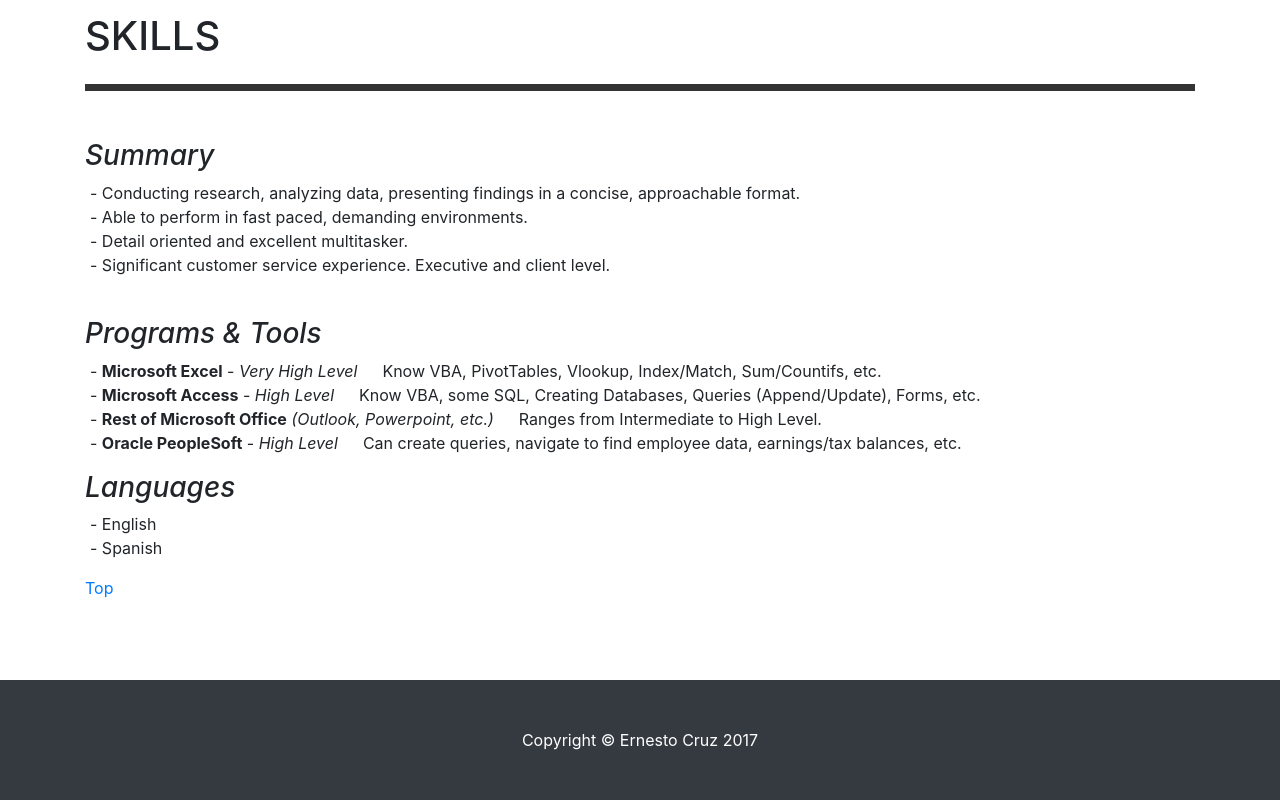
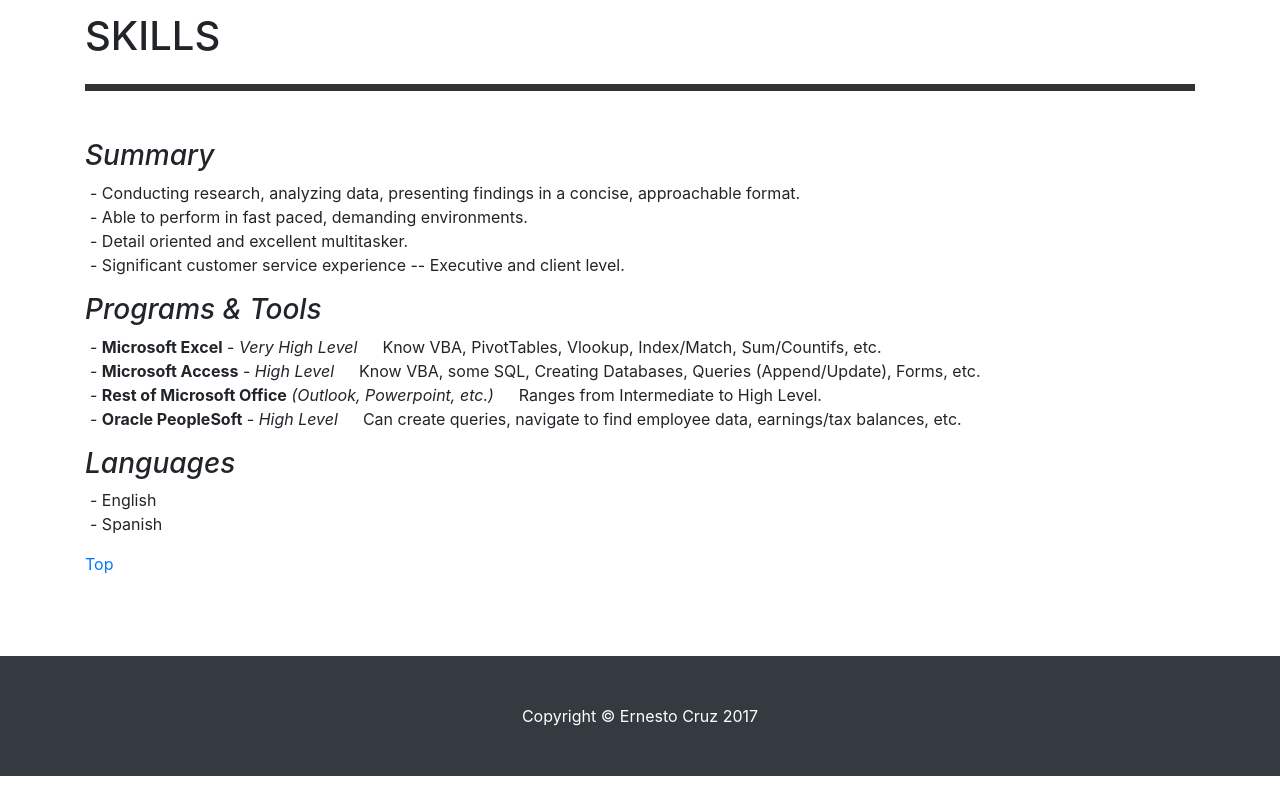
Before and after one commit to ernie932/ernie932.github.io, a website: page resume.html in a window 1280 px wide. Shown: the part 1860-2660 px from the top of the page. After the commit the page ends 2636 px from the top, so only its background shows below. Drawn offline with Linux system fonts and the light colour scheme.

Commit message:
Update resume.html

```diff
--- a/resume.html
+++ b/resume.html
@@ -176,12 +176,11 @@
                <li>Conducting research, analyzing data, presenting findings in a concise, approachable format.</li>
                <li>Able to perform in fast paced, demanding environments. </li>
                <li>Detail oriented and excellent multitasker.</li>
-               <li>Significant customer service experience. Executive and client level.</li>
+               <li>Significant customer service experience -- Executive and client level.</li>
 
              </ul>
          </div>
       </div>
-      <br>
       <div class="row">
        <div class="col-8">
         <div class="mr-auto">
```
